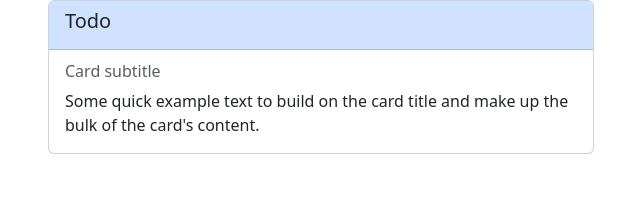
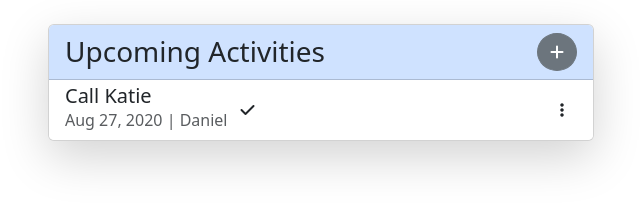
Before and after one commit to devhabib/metaDesign_task, a website built with Vite: page index.html in a window 1280 px wide. Shown: the whole page, without its empty margins (319-959 px from the left). Built offline with nearby package versions, Linux system fonts and the light colour scheme.

Commit message:
initial skeleton ready

```diff
--- a/index.html
+++ b/index.html
@@ -1,39 +1,88 @@
 <!DOCTYPE html>
 <html lang="en">
+
   <head>
     <meta charset="UTF-8" />
     <meta name="viewport" content="width=device-width, initial-scale=1.0" />
     <title>TodoApp</title>
     <link rel="preconnect" href="https://fonts.googleapis.com" />
     <link rel="preconnect" href="https://fonts.gstatic.com" crossorigin />
-    <link
-      href="https://fonts.googleapis.com/css2?family=Lato:wght@400;700&display=swap"
-      rel="stylesheet"
-    />
+    <link href="https://fonts.googleapis.com/css2?family=Lato:wght@400;700&display=swap" rel="stylesheet" />
   </head>
+
   <body id="app">
     <div class="container">
       <div class="row">
         <div class="col-md-6 mx-auto">
           <!-- Start: Todo Container -->
-          <div class="card todo">
-            <div class="card-header bg-primary-subtle">
-              <h5 class="card-title">Todo</h5>
+          <div class="card todo my-4 shadow-lg">
+            <!-- Start: Todo Top area -->
+            <div class="card-header bg-primary-subtle d-flex align-items-center justify-content-between">
+              <h3 class="card-title m-0">Upcoming Activities</h3>
+              <button class="btn btn-secondary rounded-circle" data-bs-toggle="modal" data-bs-target="#addTodo">
+                <i class="fa-solid fa-plus"></i>
+              </button>
             </div>
-            <div class="card-body">
-              <h6 class="card-subtitle mb-2 text-body-secondary">
-                Card subtitle
-              </h6>
-              <p class="card-text">
-                Some quick example text to build on the card title and make up
-                the bulk of the card's content.
-              </p>
-            </div>
+            <!-- End: Todo Top Area -->
+
+            <!-- Start: Todo List area -->
+            <ul class="list-group list-group-flush">
+              <li class="todo__item d-flex align-items-center justify-content-between w-100 py-2 list-group-item">
+                <!-- Start: Todo Content -->
+                <div class="todo__item--left d-flex justify-content-between align-items-center">
+                  <div class="todo__left--content">
+                    <h5 class="card-subtitle">Call Katie</h5>
+                    <p class="text-body-secondary m-0"> <span class="date">Aug 27, 2020</span> | <span
+                        class="name">Daniel</span> </p>
+                  </div>
+                  <div class="todo__left--check">
+                    <button class="btn">
+                      <i class="fa-solid fa-check"></i>
+                    </button>
+                  </div>
+                </div>
+                <!-- End: Todo Content -->
+
+                <!-- Start: Todo Menu Trigger -->
+                <div class="todo__item--right">
+                  <button class="btn" data-bs-toggle="dropdown" aria-expanded="false">
+                    <i class="fa-solid fa-ellipsis-vertical"></i>
+                  </button>
+                  <ul class="dropdown-menu dropdown-menu-end">
+                    <li><button class="dropdown-item" type="button">Mark as done</button></li>
+                    <li><button class="dropdown-item" type="button">Delete</button></li>
+                  </ul>
+                </div>
+                <!-- End: Todo Menu Trigger -->
+              </li>
+            </ul>
+            <!-- End: Todo List area -->
           </div>
           <!-- End: Todo Container -->
         </div>
       </div>
     </div>
+
+    <!-- Start: Modal -->
+    <div class="modal fade" id="addTodo" tabindex="-1" aria-labelledby="todoLabel" aria-hidden="true">
+      <div class="modal-dialog">
+        <div class="modal-content">
+          <div class="modal-header">
+            <h1 class="modal-title fs-5" id="todoLabel">Modal title</h1>
+            <button type="button" class="btn-close" data-bs-dismiss="modal" aria-label="Close"></button>
+          </div>
+          <div class="modal-body">
+            ...
+          </div>
+          <div class="modal-footer">
+            <button type="button" class="btn btn-secondary" data-bs-dismiss="modal">Close</button>
+            <button type="button" class="btn btn-primary">Save changes</button>
+          </div>
+        </div>
+      </div>
+    </div>
+    <!-- End: Modal -->
     <script type="module" src="/main.js"></script>
   </body>
+
 </html>
--- a/style.scss
+++ b/style.scss
@@ -1,5 +1,5 @@
 @import "bootstrap/scss/bootstrap.scss";
-@import "@fortawesome/fontawesome-free/scss/fontawesome.scss";
+@import "@fortawesome/fontawesome-free/css/all.min.css";
 
 // Reset
 * {
```
